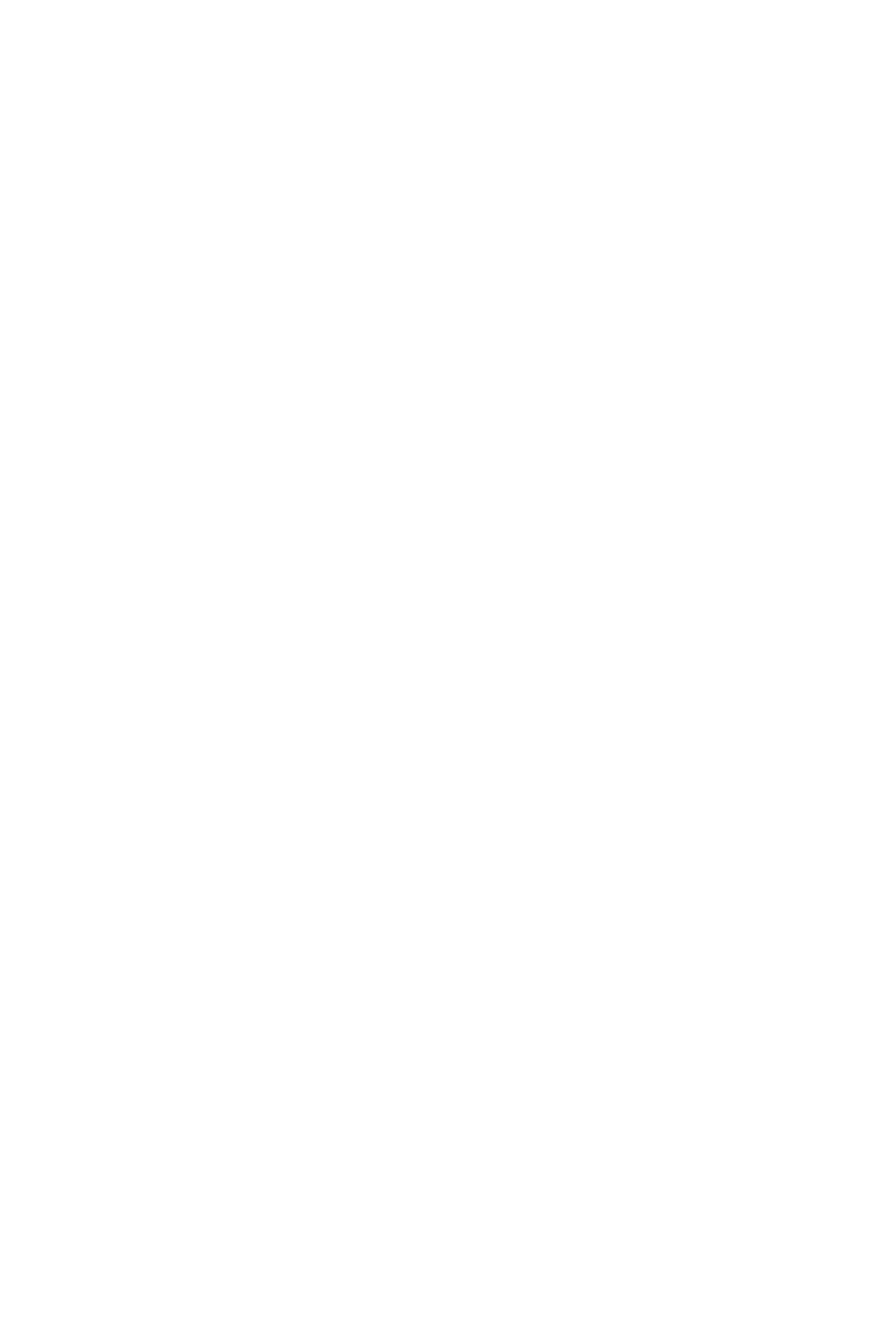
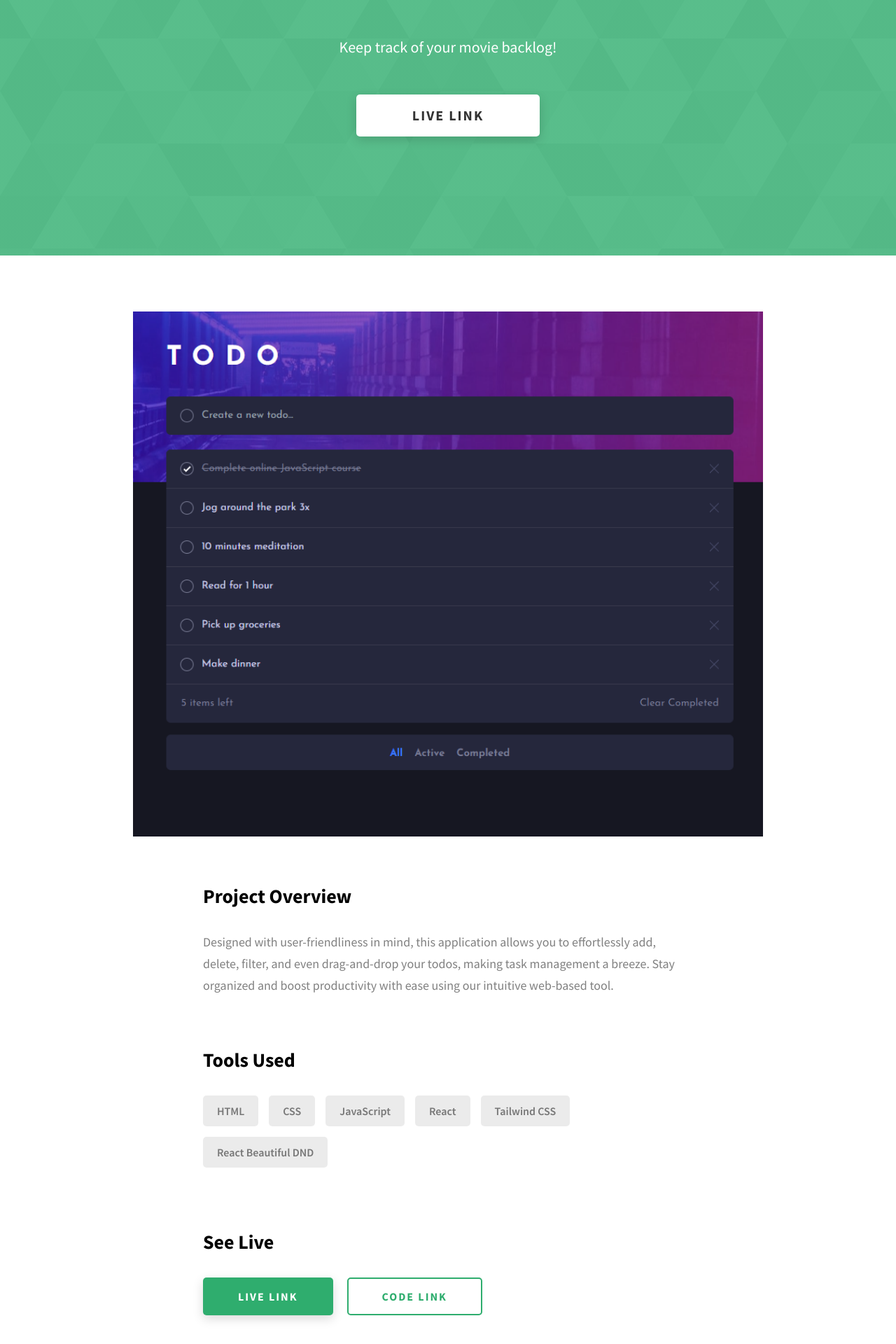
Before and after one commit to SaltySaff/portfolio-rr, a React (Vite) app: page /movie-watchlist in a window 1280 px wide. Before the commit this address had no page. Shown: the part 320-2240 px from the top of the page at 70% size. Before the commit the page ends 800 px from the top, so only its background shows below. Built offline with nearby package versions, Linux system fonts and the light colour scheme.

Commit message:
add some detail for third project

```diff
--- a/src/App.jsx
+++ b/src/App.jsx
@@ -4,17 +4,21 @@ import Layout from "./components/Layout";
 import Home from "./pages/Home";
 import Quizzical from "./pages/Quizzical";
 import Todo from "./pages/Todo";
+import MovieWatchlist from "./pages/MovieWatchlist";
+import ScrollToTop from "./components/ScrollToTop";
 import ScrollToAnchor from "./components/ScrollToAnchor";
 
 function App() {
   return (
     <BrowserRouter>
+      <ScrollToTop />
       <ScrollToAnchor />
       <Routes>
         <Route path="/" element={<Layout />}>
           <Route index element={<Home />} />
           <Route path="quizzical" element={<Quizzical />} />
           <Route path="todo" element={<Todo />} />
+          <Route path="movie-watchlist" element={<MovieWatchlist />} />
         </Route>
       </Routes>
     </BrowserRouter>
--- a/src/components/Header.jsx
+++ b/src/components/Header.jsx
@@ -5,7 +5,7 @@ export default function Header() {
     <header className="header">
       <div className="header__content">
         <div className="header__logo-container">
-          <span className="header__logo-sub">John Doe</span>
+          <span className="header__logo-sub">Daniel Ash</span>
         </div>
         <div className="header__main">
           <ul className="header__links">
--- a/src/components/Hero.jsx
+++ b/src/components/Hero.jsx
@@ -1,3 +1,5 @@
+import { Link } from "react-router-dom";
+
 export default function Hero() {
   return (
     <section className="home-hero">
@@ -12,9 +14,9 @@ export default function Hero() {
           </p>
         </div>
         <div className="home-hero__cta">
-          <a href="./#projects" className="btn btn--bg">
+          <Link to="/#projects" className="btn btn--bg">
             Projects
-          </a>
+          </Link>
         </div>
       </div>
       <div className="home-hero__mouse-scroll-cont">
--- a/src/components/Projects.jsx
+++ b/src/components/Projects.jsx
@@ -1,6 +1,7 @@
 import projectMockup from "../assets/jpeg/project-mockup-example.jpeg";
 import quizzicalMockup from "../assets/jpeg/quizzical-mockup.jpg";
-import todoMockup from "../assets/jpeg/todo-mockup.jpg"
+import todoMockup from "../assets/jpeg/todo-mockup.jpg";
+import { Link } from "react-router-dom";
 
 export default function Projects() {
   return (
@@ -27,17 +28,19 @@ export default function Projects() {
             <div className="projects__row-content">
               <h3 className="projects__row-content-title">Quizzical</h3>
               <p className="projects__row-content-desc">
-                A ReactJS app that leverages the OpenTDB API to create engaging
-                multi-choice quizzes. Test your knowledge on various subjects
-                with ease and fun in this user-friendly quiz application.
+                This project entails a quiz application developed using ReactJS,
+                utilizing the OpenTDB API to generate a variety of multi-choice
+                quizzes across different subjects. The application emphasizes an
+                enjoyable and easy-to-navigate user experience, allowing users
+                to test their knowledge effortlessly.
               </p>
 
-              <a
-                href="./quizzical"
-                className="btn btn--med btn--theme dynamicBgClr disable-smooth-scroll"
+              <Link
+                to="/quizzical"
+                className="btn btn--med btn--theme dynamicBgClr"
               >
                 Case Study
-              </a>
+              </Link>
             </div>
           </div>
           <div className="projects__row">
@@ -52,15 +55,15 @@ export default function Projects() {
             <div className="projects__row-content">
               <h3 className="projects__row-content-title">To Do</h3>
               <p className="projects__row-content-desc">
-              Embark on a productivity journey with our React-based todo app, enhanced by the power of react-beautiful-dnd. Seamlessly add, delete, filter, and indulge in the satisfying drag-and-drop experience for your todos. This user-friendly application elevates task management to a new level, ensuring you stay organized and productive, all with the ease and style of ReactJS.
+                This project demonstrates a ToDo application built with React,
+                showcasing the implementation of react-beautiful-dnd for an
+                interactive drag-and-drop experience. The application supports
+                functionalities such as adding, deleting, and filtering tasks,
+                providing a user-friendly interface for managing daily tasks.
               </p>
-              <a
-                href="./todo"
-                className="btn btn--med btn--theme dynamicBgClr"
-                target="_blank"
-              >
+              <Link to="/todo" className="btn btn--med btn--theme dynamicBgClr">
                 Case Study
-              </a>
+              </Link>
             </div>
           </div>
           <div className="projects__row">
@@ -73,19 +76,18 @@ export default function Projects() {
               />
             </div>
             <div className="projects__row-content">
-              <h3 className="projects__row-content-title">Project 3</h3>
+              <h3 className="projects__row-content-title">Movie Watchlist</h3>
               <p className="projects__row-content-desc">
                 Lorem ipsum dolor sit amet consectetur adipisicing elit. Hic
                 facilis tempora, explicabo quae quod deserunt eius sapiente
                 praesentium.
               </p>
-              <a
-                href="./project-3.html"
+              <Link
+                to="/movie-watchlist"
                 className="btn btn--med btn--theme dynamicBgClr"
-                target="_blank"
               >
                 Case Study
-              </a>
+              </Link>
             </div>
           </div>
         </div>
--- /dev/null
+++ b/src/components/ScrollToTop.jsx
@@ -0,0 +1,19 @@
+import { useEffect } from "react";
+import { useLocation } from "react-router-dom";
+
+export default function ScrollToTop() {
+  const { pathname } = useLocation();
+
+  useEffect(() => {
+    const htmlElement = document.documentElement;
+
+    htmlElement.style.scrollBehaviour = "auto";
+    console.log(htmlElement.style.backgroundColor)
+
+    window.scrollTo(0, 0);
+
+    htmlElement.style.scrollBehaviour = "smooth";
+  }, [pathname]);
+
+  return null;
+}
--- a/src/css/style.css
+++ b/src/css/style.css
@@ -23,7 +23,6 @@ Inside media queries 1em is always 16px i.e 1em = 16px at every screen size only
 
 html {
   font-size: 62.5%;
-  scroll-behavior: smooth;
 }
 @media only screen and (max-width: 75em) {
   html {
--- /dev/null
+++ b/src/pages/MovieWatchlist.jsx
@@ -0,0 +1,82 @@
+import todoImage from "../assets/png/todo.png"
+
+export default function MovieWatchlist() {
+  return (
+    <>
+      <a id="top"></a>
+      <section className="project-cs-hero">
+        <div className="project-cs-hero__content">
+          <h1 className="heading-primary">Movie Watchlist</h1>
+          <div className="project-cs-hero__info">
+            <p className="text-primary">
+              Keep track of your movie backlog!
+            </p>
+          </div>
+          <div className="project-cs-hero__cta">
+            <a
+              href="https://candid-kleicha-2cd693.netlify.app/"
+              className="btn btn--bg"
+              target="_blank"
+              rel="noreferrer"
+            >
+              Live Link
+            </a>
+          </div>
+        </div>
+      </section>
+      <section className="project-details">
+        <div className="main-container">
+          <div className="project-details__content">
+            <div className="project-details__showcase-img-cont">
+              <img
+                src={todoImage}
+                alt="Project Image"
+                className="project-details__showcase-img"
+              />
+            </div>
+            <div className="project-details__content-main">
+              <div className="project-details__desc">
+                <h3 className="project-details__content-title">
+                  Project Overview
+                </h3>
+                <p className="project-details__desc-para">
+                Designed with user-friendliness in mind, this application allows you to effortlessly add, delete, filter, and even drag-and-drop your todos, making task management a breeze. Stay organized and boost productivity with ease using our intuitive web-based tool.
+                </p>
+              </div>
+              <div className="project-details__tools-used">
+                <h3 className="project-details__content-title">Tools Used</h3>
+                <div className="skills">
+                  <div className="skills__skill">HTML</div>
+                  <div className="skills__skill">CSS</div>
+                  <div className="skills__skill">JavaScript</div>
+                  <div className="skills__skill">React</div>
+                  <div className="skills__skill">Tailwind CSS</div>
+                  <div className="skills__skill">React Beautiful DND</div>
+                </div>
+              </div>
+              <div className="project-details__links">
+                <h3 className="project-details__content-title">See Live</h3>
+                <a
+                  href="https://silver-crostata-37f94e.netlify.app/"
+                  className="btn btn--med btn--theme project-details__links-btn"
+                  target="_blank"
+                  rel="noreferrer"
+                >
+                  Live Link
+                </a>
+                <a
+                  href="https://github.com/SaltySaff/movie-watchlist"
+                  className="btn btn--med btn--theme-inv project-details__links-btn"
+                  target="_blank"
+                  rel="noreferrer"
+                >
+                  Code Link
+                </a>
+              </div>
+            </div>
+          </div>
+        </div>
+      </section>
+    </>
+  );
+}
```
Also changed, not shown: src/App.css (deleted).
